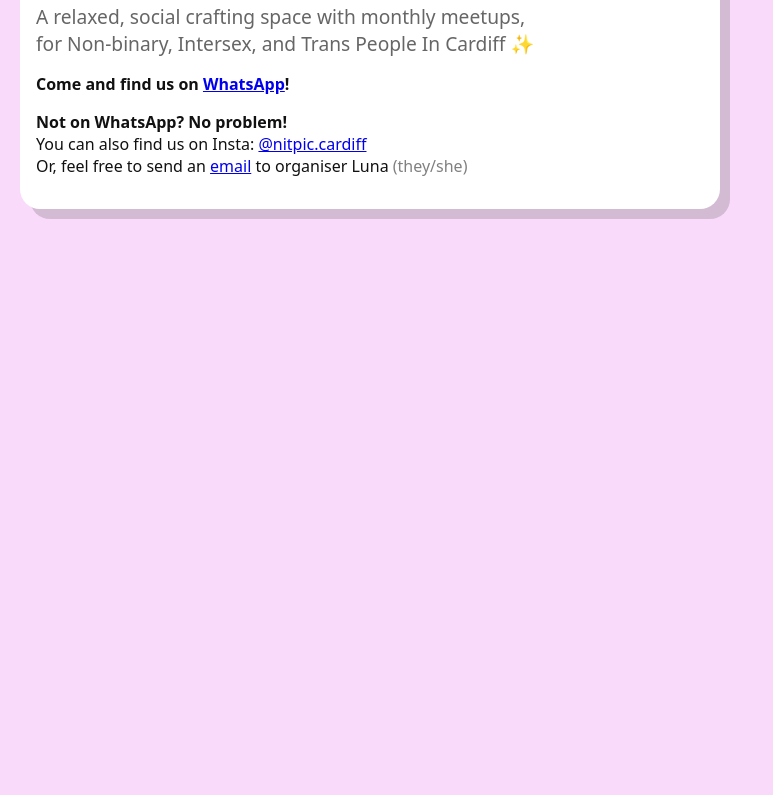
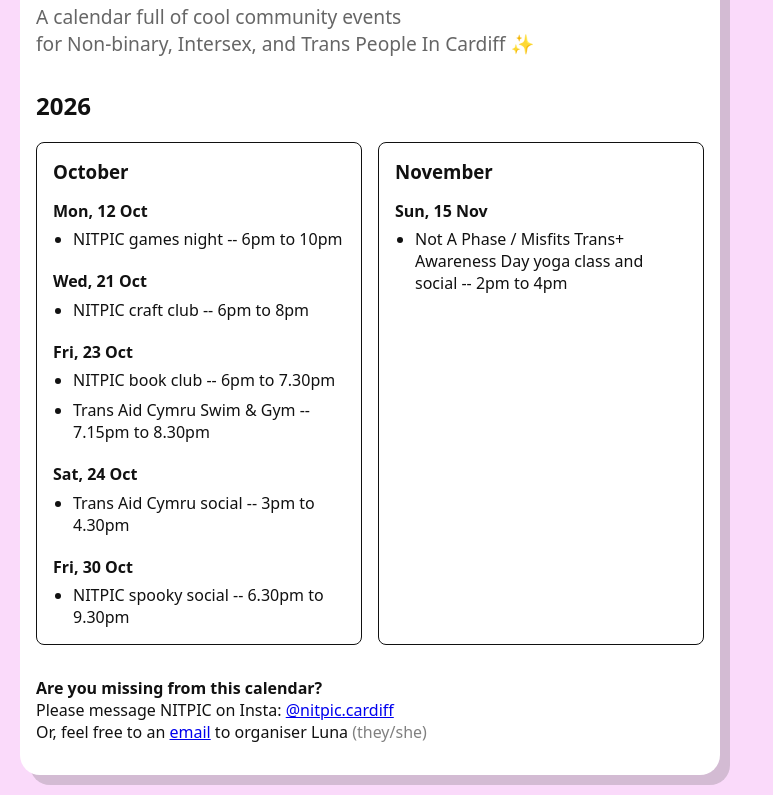
Before and after one commit to VeradisLuna/nitpic-calendar, a plain HTML site: page index.html in a window 1280 px wide. Shown: the part 93-888 px from the top of the page, without its empty margins (0-773 px from the left). Before the commit the page ends 800 px from the top, so only its background shows below. Drawn offline with Linux system fonts and the light colour scheme.

Commit message:
Initial commit and events

```diff
--- /dev/null
+++ b/calendar.css
@@ -0,0 +1,47 @@
+#calendar {
+  margin-block: 2rem;
+}
+
+.calendar-year + .calendar-year {
+  margin-top: 2rem;
+}
+
+.calendar-months {
+  display: grid;
+  grid-template-columns: repeat(auto-fit, minmax(min(100%, 16rem), 1fr));
+  gap: 1rem;
+}
+
+.calendar-month {
+  min-width: 0;
+  padding: 1rem;
+  border: 1px solid currentColor;
+  border-radius: 0.5rem;
+}
+
+.calendar-month-title {
+  margin: 0 0 1rem;
+}
+
+.calendar-date + .calendar-date {
+  margin-top: 1.25rem;
+}
+
+.calendar-date-title {
+  margin: 0 0 0.4rem;
+  font-size: 1em;
+}
+
+.calendar-events {
+  margin: 0;
+  padding-left: 1.25rem;
+}
+
+.calendar-event {
+  white-space: pre-line;
+  overflow-wrap: anywhere;
+}
+
+.calendar-event + .calendar-event {
+  margin-top: 0.5rem;
+}
--- /dev/null
+++ b/calendar.js
@@ -0,0 +1,221 @@
+const calendar = document.querySelector("#calendar");
+const hidePastEvents = false;
+
+loadCalendar();
+
+async function loadCalendar() {
+  calendar.textContent = "Loading events…";
+
+  try {
+    const response = await fetch("./calendar.txt");
+
+    if (!response.ok) {
+      throw new Error(`Calendar request failed: ${response.status}`);
+    }
+
+    const events = parseCalendar(await response.text());
+    renderCalendar(calendar, events, { hidePastEvents });
+  } catch (error) {
+    console.error(error);
+    calendar.textContent = "Sorry, the calendar couldn't be loaded.";
+  }
+}
+
+function parseCalendar(text) {
+  const events = [];
+  let currentEvent = null;
+
+  for (const [index, rawLine] of text.split(/\r?\n/).entries()) {
+    const line = rawLine.trim();
+    if (!line) continue;
+
+    const [, instruction, value] = line.match(/^(\S+)\s*(.*)$/);
+
+    switch (instruction) {
+      case "ddate":
+        {
+        // Reset first, so an invalid date cannot attach its info
+        // to the previous event
+        currentEvent = null;
+
+        const parts = value.split(/\s*-\s*/);
+        const start = parseDate(parts[0]);
+        const end = parts.length === 1 ? start : parseDate(parts[1]);
+
+        if (
+          parts.length > 2 ||
+          !start ||
+          !end ||
+          end < start
+        ) {
+          console.warn(`Invalid date on line ${index + 1}: ${value}`);
+          break;
+        }
+
+        currentEvent = { start, end, details: [] };
+        events.push(currentEvent);
+        break;
+      }
+
+      case "info":
+        if (currentEvent) {
+          currentEvent.details.push(value);
+        } else {
+          console.warn(`Info without a valid date on line ${index + 1}`);
+        }
+        break;
+
+      default:
+        console.warn(`Unknown instruction on line ${index + 1}: ${instruction}`);
+    }
+  }
+
+  return events.sort((a, b) => a.start - b.start || a.end - b.end);
+}
+
+function parseDate(value = "") {
+  const match = value.trim().match(/^(\d{1,2})\/(\d{1,2})\/(\d{4})$/);
+  if (!match) return null;
+
+  const [, day, month, year] = match.map(Number);
+
+  // Treat these as calendar dates, not local times.
+  const date = new Date(0);
+  date.setUTCFullYear(year, month - 1, day);
+  date.setUTCHours(0, 0, 0, 0);
+
+  // Reject impossible dates rather than allowing rollover.
+  if (
+    date.getUTCFullYear() !== year ||
+    date.getUTCMonth() !== month - 1 ||
+    date.getUTCDate() !== day
+  ) {
+    return null;
+  }
+
+  return date;
+}
+
+function formatDate(date, options) {
+  return date.toLocaleDateString("en-GB", {
+    ...options,
+    timeZone: "UTC"
+  });
+}
+
+function formatRange(start, end) {
+  const options = {
+    weekday: "short",
+    day: "numeric",
+    month: "short"
+  };
+
+  if (start.getUTCFullYear() !== end.getUTCFullYear()) {
+    options.year = "numeric";
+  }
+
+  const first = formatDate(start, options);
+
+  return start.getTime() === end.getTime()
+    ? first
+    : `${first} – ${formatDate(end, options)}`;
+}
+
+function element(tag, className, text) {
+  const node = document.createElement(tag);
+  node.className = className;
+
+  if (text !== undefined) node.textContent = text;
+
+  return node;
+}
+
+function renderCalendar(container, events, { hidePastEvents = false } = {}) {
+  const now = new Date();
+  const today = Date.UTC(
+    now.getFullYear(),
+    now.getMonth(),
+    now.getDate()
+  );
+
+  const visibleEvents = events.filter(event =>
+    event.details.length &&
+    (!hidePastEvents || event.end.getTime() >= today)
+  );
+
+  const fragment = document.createDocumentFragment();
+
+  let currentYear;
+  let currentMonth;
+  let currentDate;
+  let monthsContainer;
+  let monthSection;
+  let eventList;
+
+  for (const event of visibleEvents) {
+    const year = event.start.getUTCFullYear();
+    const month = event.start.getUTCMonth();
+    const dateKey = `${event.start.getTime()}/${event.end.getTime()}`;
+
+    if (year !== currentYear) {
+      const yearSection = element("section", "calendar-year");
+      monthsContainer = element("div", "calendar-months");
+
+      yearSection.append(
+        element("h2", "calendar-year-title", String(year)),
+        monthsContainer
+      );
+
+      fragment.append(yearSection);
+      currentYear = year;
+      currentMonth = undefined;
+    }
+
+    if (month !== currentMonth) {
+      monthSection = element("section", "calendar-month");
+
+      monthSection.append(
+        element(
+          "h3",
+          "calendar-month-title",
+          formatDate(event.start, { month: "long" })
+        )
+      );
+
+      monthsContainer.append(monthSection);
+      currentMonth = month;
+      currentDate = undefined;
+    }
+
+    if (dateKey !== currentDate) {
+      const dateSection = element("section", "calendar-date");
+      eventList = element("ul", "calendar-events");
+
+      dateSection.append(
+        element(
+          "h4",
+          "calendar-date-title",
+          formatRange(event.start, event.end)
+        ),
+        eventList
+      );
+
+      monthSection.append(dateSection);
+      currentDate = dateKey;
+    }
+
+    for (const detail of event.details) {
+      eventList.append(
+        element("li", "calendar-event", detail.replace(/\|/g, "\n"))
+      );
+    }
+  }
+
+  if (!visibleEvents.length) {
+    fragment.append(
+      element("p", "calendar-empty", "No events to show.")
+    );
+  }
+
+  container.replaceChildren(fragment);
+}
--- /dev/null
+++ b/calendar.txt
@@ -0,0 +1,20 @@
+ddate 12/10/2026
+info NITPIC games night -- 6pm to 10pm
+
+ddate 21/10/2026
+info NITPIC craft club -- 6pm to 8pm
+
+ddate 23/10/2026
+info NITPIC book club -- 6pm to 7.30pm
+
+ddate 23/10/2026
+info Trans Aid Cymru Swim & Gym -- 7.15pm to 8.30pm
+
+ddate 24/10/2026
+info Trans Aid Cymru social -- 3pm to 4.30pm
+
+ddate 30/10/2026
+info NITPIC spooky social -- 6.30pm to 9.30pm
+
+ddate 15/11/2026
+info Not A Phase / Misfits Trans+ Awareness Day yoga class and social -- 2pm to 4pm
--- a/index.html
+++ b/index.html
@@ -3,17 +3,19 @@
 <head>
   <meta charset="utf-8">
   <meta name="viewport" content="width=device-width, initial-scale=1">
-  <title>NITPIC craft club</title>
+  <title>NITPIC calendar</title>
   <link href="style.css" rel="stylesheet"/>
+  <link href="calendar.css" rel="stylesheet"/>
+  <script src="calendar.js" defer></script>
 </head>
 <body>
   <div class="wrap">
-    <h1>NITPIC craft club! 🧶</h1>
-    <p class="intro">A relaxed, social crafting space with monthly meetups,<br>for Non-binary, Intersex, and Trans People In Cardiff ✨</p>
-    <p><span style="font-weight: bold;">Come and find us on <a href="https://chat.whatsapp.com/CJA76qxLdg6AWARpeMtPtd?mode=gi_t">WhatsApp</a>!</span></p>
-    <p><span style="font-weight: bold;">Not on WhatsApp? No problem!</span><br>
-    You can also find us on Insta: <a href="https://www.instagram.com/nitpic.cardiff/">@nitpic.cardiff</a><br>
-    Or, feel free to send an <a href="mailto:lunajdavies@gmail.com?subject=NITPIC%20craft%20club">email</a> to organiser Luna <span style="color: gray;">(they/she)</span></p>
+    <h1>NITPIC calendar 🗓️</h1>
+    <p class="intro">A calendar full of cool community events<br>for Non-binary, Intersex, and Trans People In Cardiff ✨</p>
+    <div id="calendar" aria-live="polite"></div>
+    <p><span style="font-weight: bold;">Are you missing from this calendar?</span><br>
+    Please message NITPIC on Insta: <a href="https://www.instagram.com/nitpic.cardiff/">@nitpic.cardiff</a><br>
+    Or, feel free to an <a href="mailto:lunajdavies@gmail.com?subject=NITPIC%20calendar">email</a> to organiser Luna <span style="color: gray;">(they/she)</span></p>
   </div>
 </body>
 </html>
```
